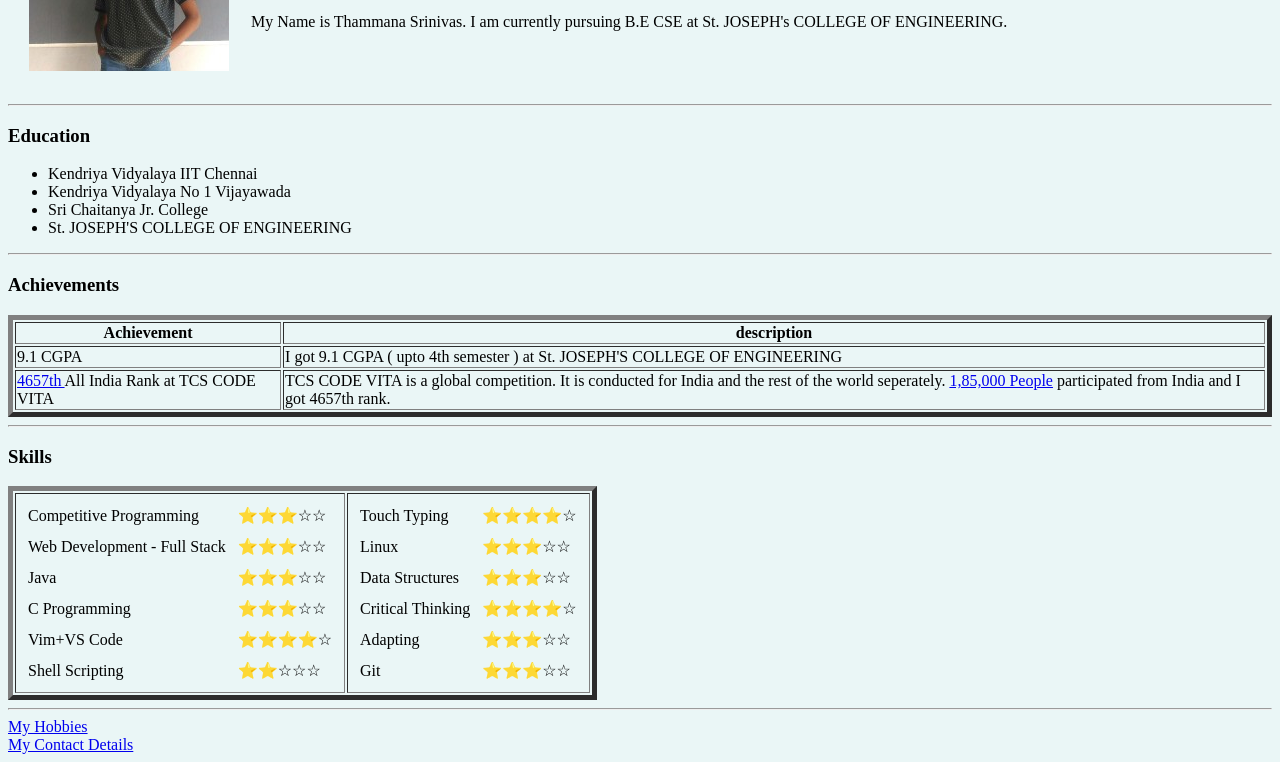
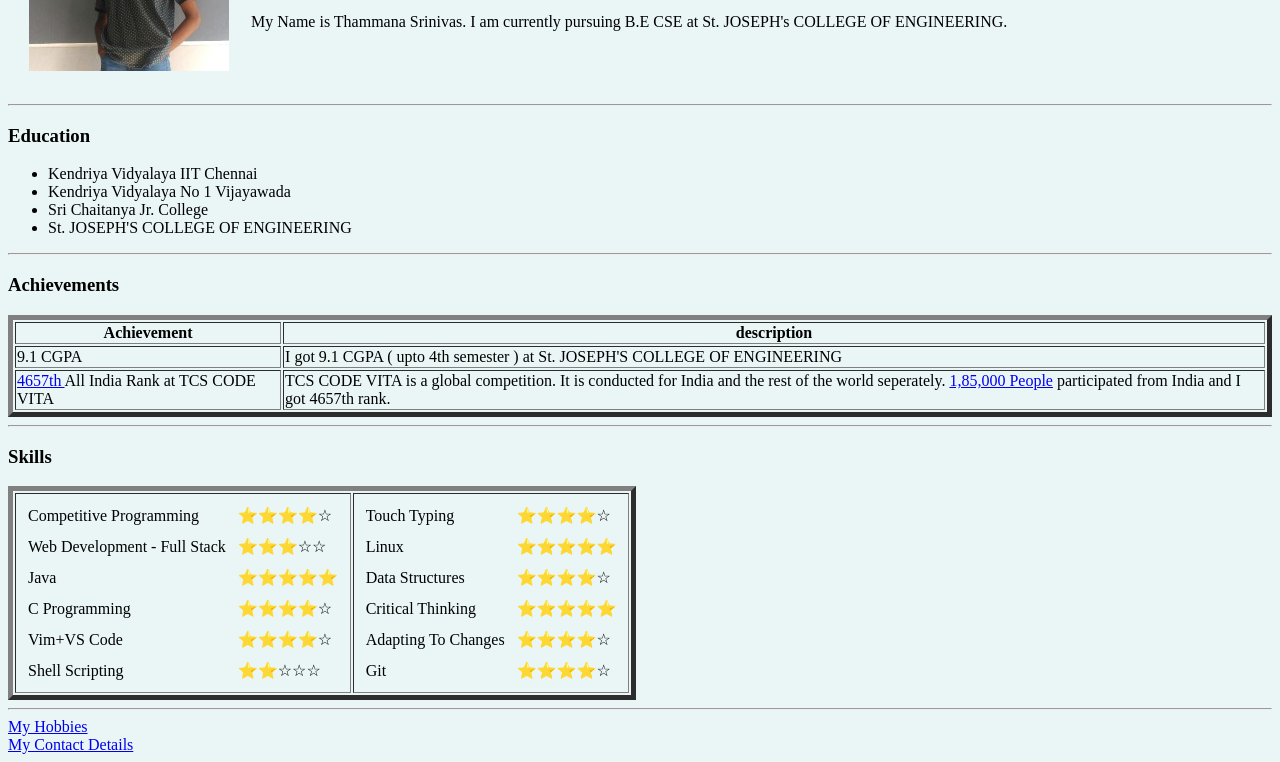
Before and after one commit to ThammanaSrinivas/CV, a plain HTML site: page index.html in a window 1280 px wide. Shown: the part 158-920 px from the top of the page. Drawn offline with Linux system fonts and the light colour scheme.

Commit message:
Update index.html

```diff
--- a/index.html
+++ b/index.html
@@ -62,7 +62,7 @@
                     <table cellspacing="10px">
                         <tr>
                             <td>Competitive Programming</td>
-                            <td>⭐⭐⭐☆☆</td>
+                            <td>⭐⭐⭐⭐☆</td>
                         </tr>
                         <tr>
                             <td>Web Development - Full Stack</td>
@@ -70,11 +70,11 @@
                         </tr>
                         <tr>
                             <td>Java</td>
-                            <td>⭐⭐⭐☆☆</td>
+                            <td>⭐⭐⭐⭐⭐</td>
                         </tr>
                         <tr>
                             <td>C Programming</td>
-                            <td>⭐⭐⭐☆☆</td>
+                            <td>⭐⭐⭐⭐☆</td>
                         </tr>
                         <tr>
                             <td>Vim+VS Code</td>
@@ -94,23 +94,23 @@
                         </tr>
                         <tr>
                             <td>Linux</td>
-                            <td>⭐⭐⭐☆☆</td>
+                            <td>⭐⭐⭐⭐⭐</td>
                         </tr>
                         <tr>
                             <td>Data Structures</td>
-                            <td>⭐⭐⭐☆☆</td>
+                            <td>⭐⭐⭐⭐☆</td>
                         </tr>
                         <tr>
                             <td>Critical Thinking</td>
+                            <td>⭐⭐⭐⭐⭐</td>
+                        </tr>
+                        <tr>
+                            <td>Adapting To Changes</td>
                             <td>⭐⭐⭐⭐☆</td>
                         </tr>
                         <tr>
-                            <td>Adapting</td>
-                            <td>⭐⭐⭐☆☆</td>
-                        </tr>
-                        <tr>
                             <td>Git</td>
-                            <td>⭐⭐⭐☆☆</td>
+                            <td>⭐⭐⭐⭐☆</td>
                         </tr>
                     </table>
                 </td>
```
